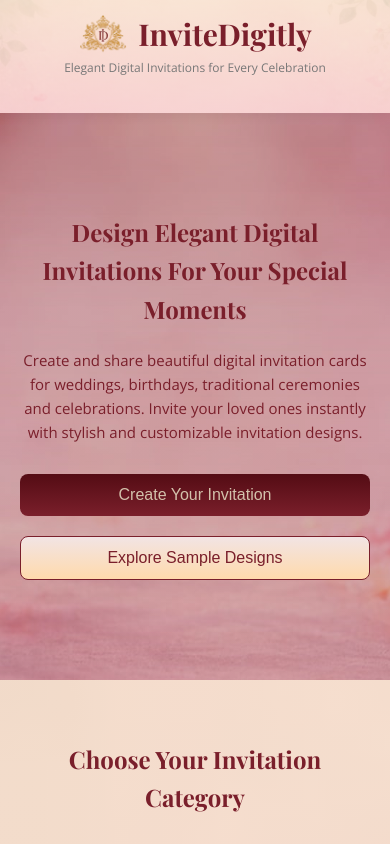
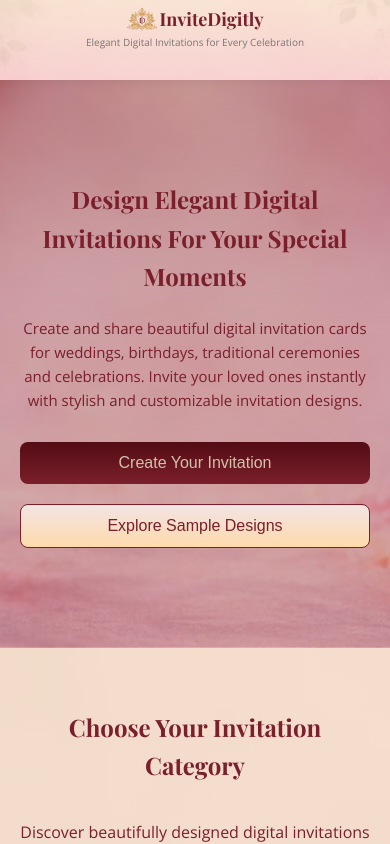
Before and after one commit to vinodvinnueswar/Invitation_Website, a React (Vite) app: page / in a window 390 px wide. Shown: the top 844 px of the page. Built offline with nearby package versions, Linux system fonts and the light colour scheme.

Commit message:
Changes in css

```diff
--- a/src/App.css
+++ b/src/App.css
@@ -51,7 +51,7 @@ h1,h2,h3{
   display: flex;
   align-items: center;
   justify-content: center;
-  gap: 10px;
+  gap: 2px;
 }
 .logo img{
   height: 40px;
@@ -540,15 +540,20 @@ border-radius:20px;
   flex-direction: column;
   align-items: center;
   justify-content: center;
-  padding: 10px;
+  padding: 5px;
   background: linear-gradient(rgba(248, 227, 207, 0.8), rgba(246, 204, 204, 0.793)), url('assets/images/Theme-bg.jpeg');
   background-size: cover;
 }
 
 .logo{
-  font-size:30px;
+  font-size:18px;
   color:#7a1f2b;
-  text-align: center;
+}
+.logo img{
+  height: 25px;
+}
+.tagline{
+  font-size: 10px;
 }
 
 /* Hero */
```
